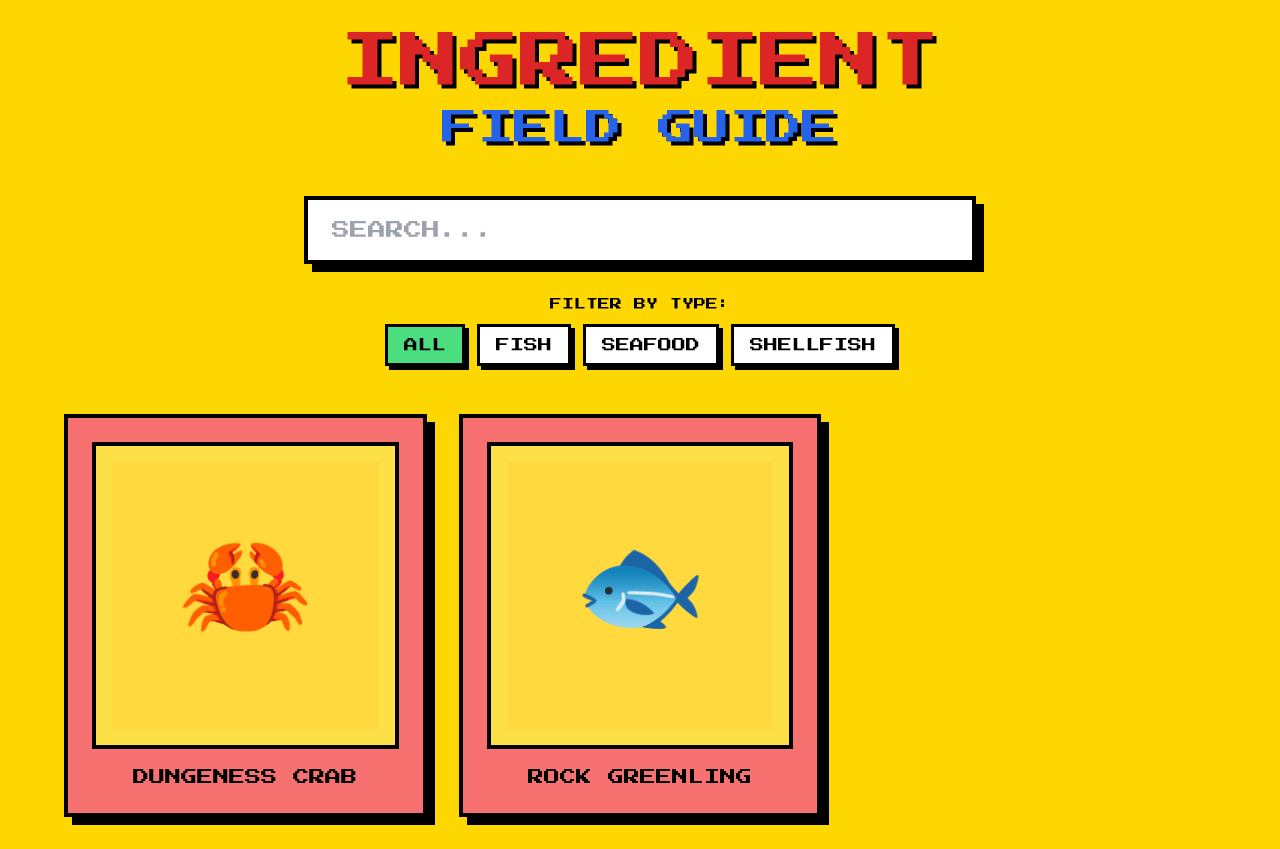
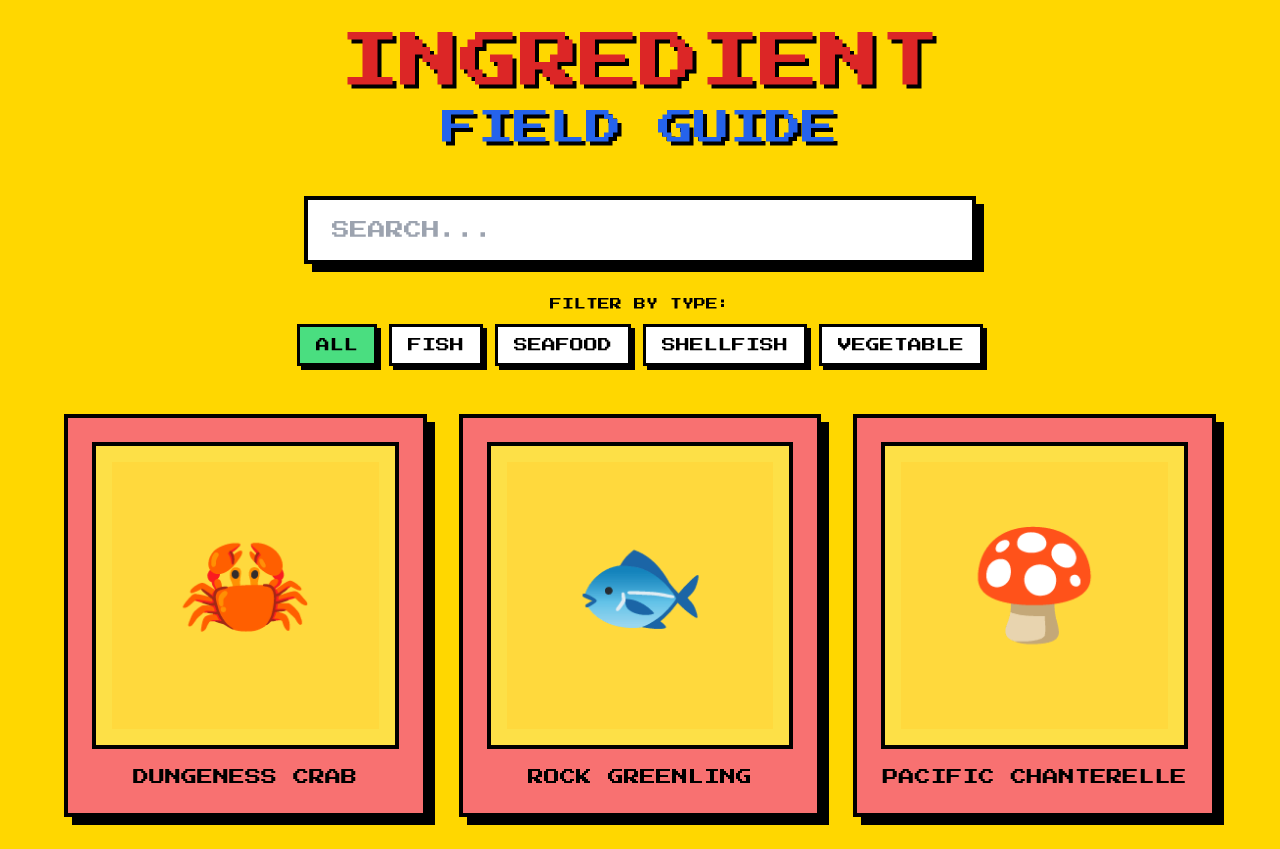
Before and after one commit to jaypeegithub/menu, a Next.js app: page / in a window 1280 px wide. Built offline with nearby package versions, Linux system fonts and the light colour scheme.

Commit message:
Add Pacific Chanterelle mushroom ingredient
- Added Pacific Chanterelle with full details
- Type: Vegetable
- Terrain: Moss, Forest
- Method: Hand
- Flavor: Savory, Sweet, Fruity
- Recipe: Mushroom Risotto
- Added mushroom emoji placeholder image

```diff
--- a/data/ingredients.ts
+++ b/data/ingredients.ts
@@ -30,4 +30,14 @@ export const ingredients: Ingredient[] = [
     flavor: "Mild",
     recipes: ["Blue Sushi", "Fish Tacos"],
   },
+  {
+    id: "pacific-chanterelle",
+    name: "Pacific Chanterelle",
+    image: "/ingredients/pacific-chanterelle.svg",
+    type: ["Vegetable"],
+    terrain: "Moss, Forest",
+    method: ["Hand"],
+    flavor: "Savory, Sweet, Fruity",
+    recipes: ["Mushroom Risotto"],
+  },
 ];
```
Also changed, not shown: public/ingredients/pacific-chanterelle.svg (added).
